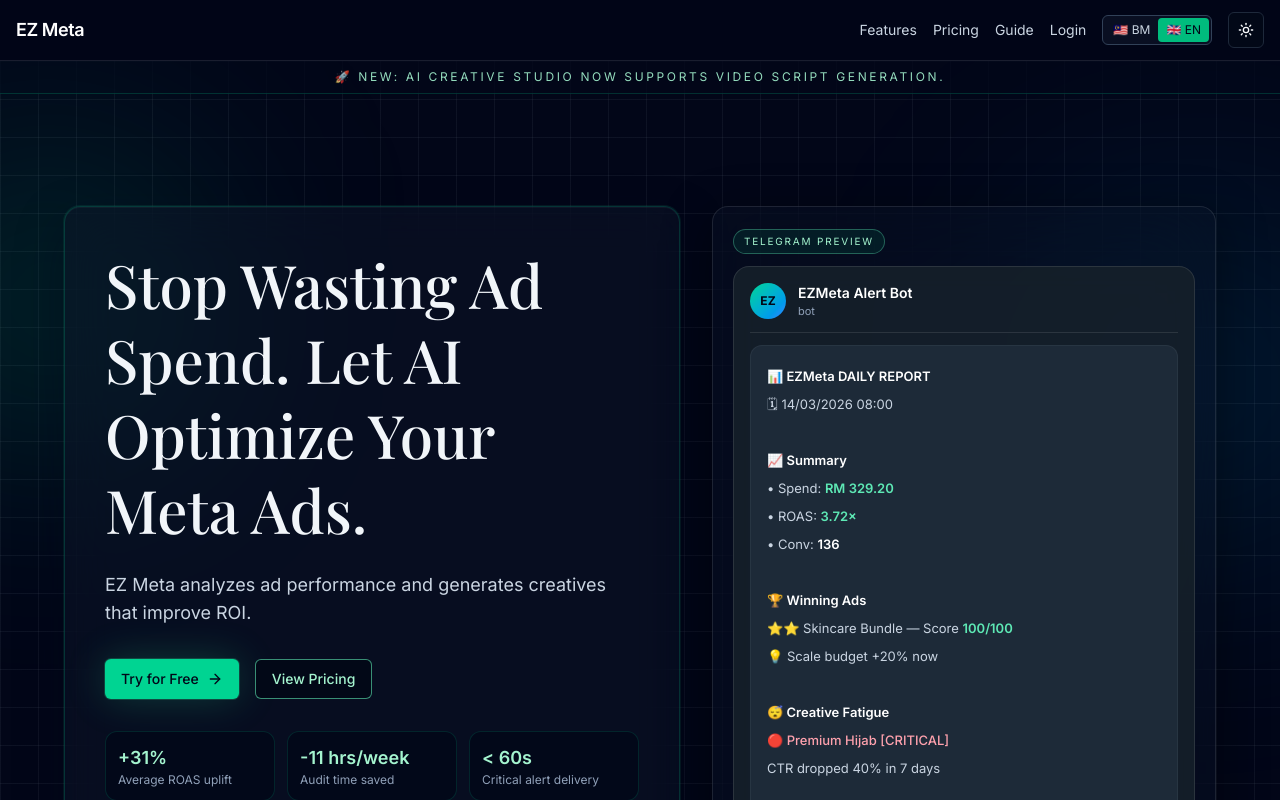
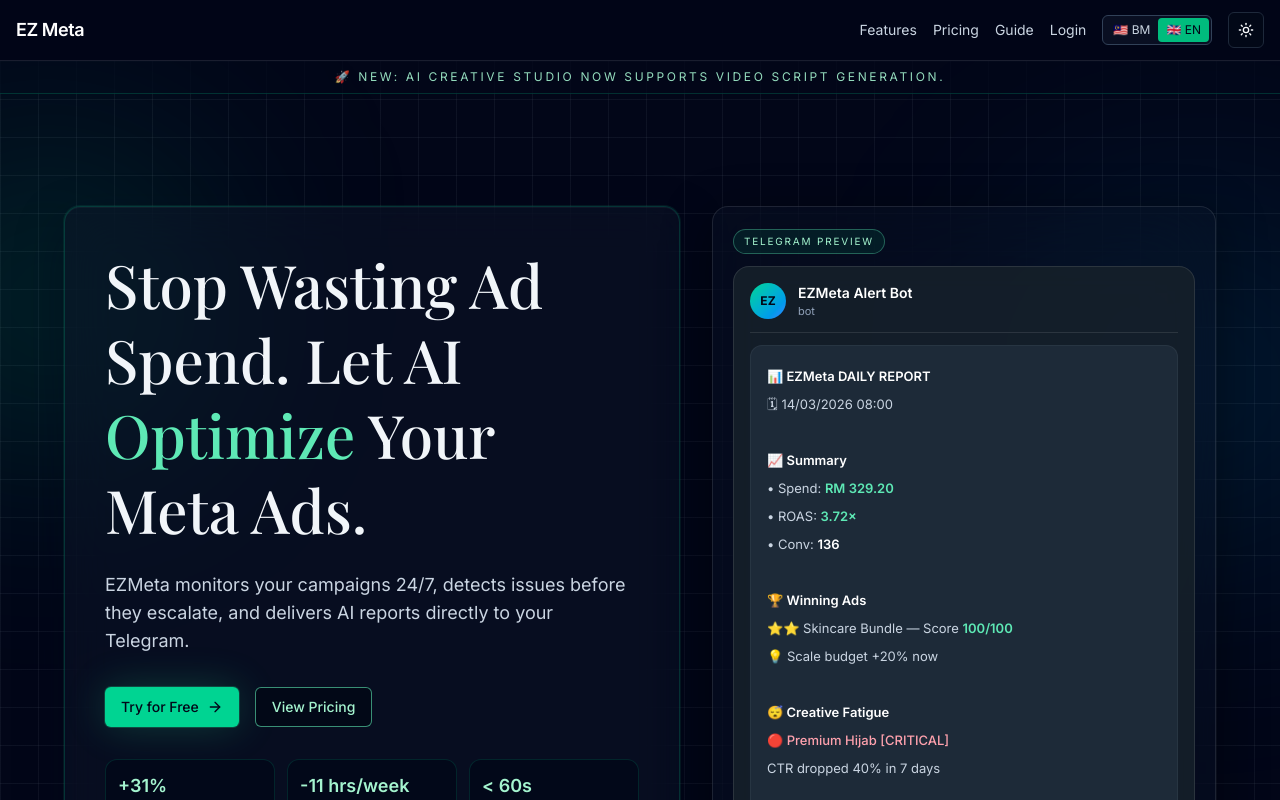
Before and after one commit to ezmeta/ezmeta, a Next.js app: page / in a window 1280 px wide. Both pictures are taken after a click on the button "🇬🇧 EN". Shown: the top 800 px of the page. Built offline with nearby package versions, Linux system fonts and the light colour scheme; no server answers; the database is empty.

Commit message:
fix(hero): match EN headline styling and narrative with BM layout

```diff
--- a/src/app/page.tsx
+++ b/src/app/page.tsx
@@ -87,7 +87,7 @@
   const heroSubheadlineFinal =
     lang === 'bm'
       ? 'EZMeta pantau campaigns anda 24/7, detect masalah sebelum berlaku, dan hantar laporan AI terus ke Telegram anda.'
-      : heroSubheadline;
+      : 'EZMeta monitors your campaigns 24/7, detects issues before they escalate, and delivers AI reports directly to your Telegram.';
 
   const { plans, allFeatures } = useMemo(() => buildPricingModel(settings, lang), [settings, lang]);
   const tickerItems = useMemo(() => {
@@ -360,7 +360,11 @@
                   Meta Ads Anda.
                 </>
               ) : (
-                heroHeadline
+                <>
+                  Stop Wasting Ad Spend. Let AI{' '}
+                  <em className="font-display text-emerald-300 not-italic italic">Optimize</em>{' '}
+                  Your Meta Ads.
+                </>
               )}
             </h1>
             <p className="mt-6 max-w-2xl text-base text-slate-300 md:text-lg">{heroSubheadlineFinal}</p>
```
